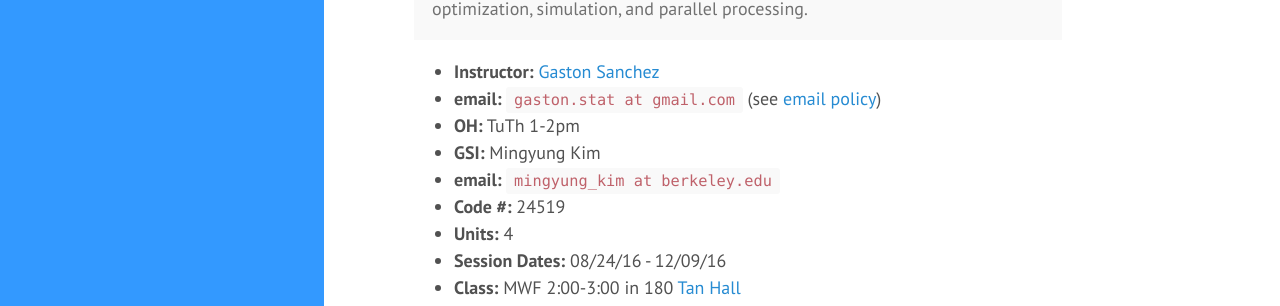
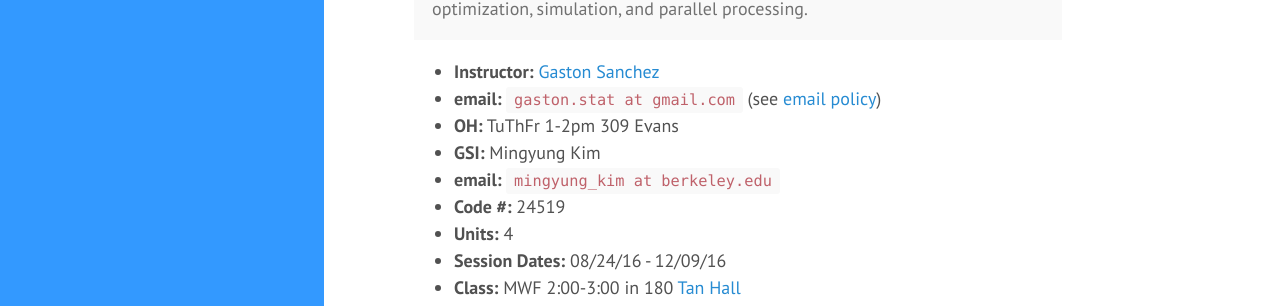
Before and after one commit to gastonstat/stat243-relic, a Jekyll site: the page built from index.html, in a window 1280 px wide and 1151 px high. Shown: the part 191-497 px from the top of the window. Built offline with Jekyll 4.4.1, drawn with Linux system fonts in a browser that asks for light colours; nearby versions of some CDN libraries; the list of posts is cut into pages by our own code.

Commit message:
index: add office location 309 Evans

```diff
--- a/index.html
+++ b/index.html
@@ -14,7 +14,7 @@ title: Home
 <ul>
   <li><b>Instructor:</b> <a href="http://gastonsanchez.com">Gaston Sanchez</a>
   <li><b>email:</b> <code>gaston.stat at gmail.com</code> (see <a href="syllabus#email-policy">email policy</a>)
-  <li><b>OH:</b> TuTh 1-2pm</li>
+  <li><b>OH:</b> TuThFr 1-2pm 309 Evans</li>
   <li><b>GSI:</b> Mingyung Kim</a>
   <li><b>email:</b> <code>mingyung_kim at berkeley.edu</code>
   <li><b>Code #:</b> 24519</li>
```
